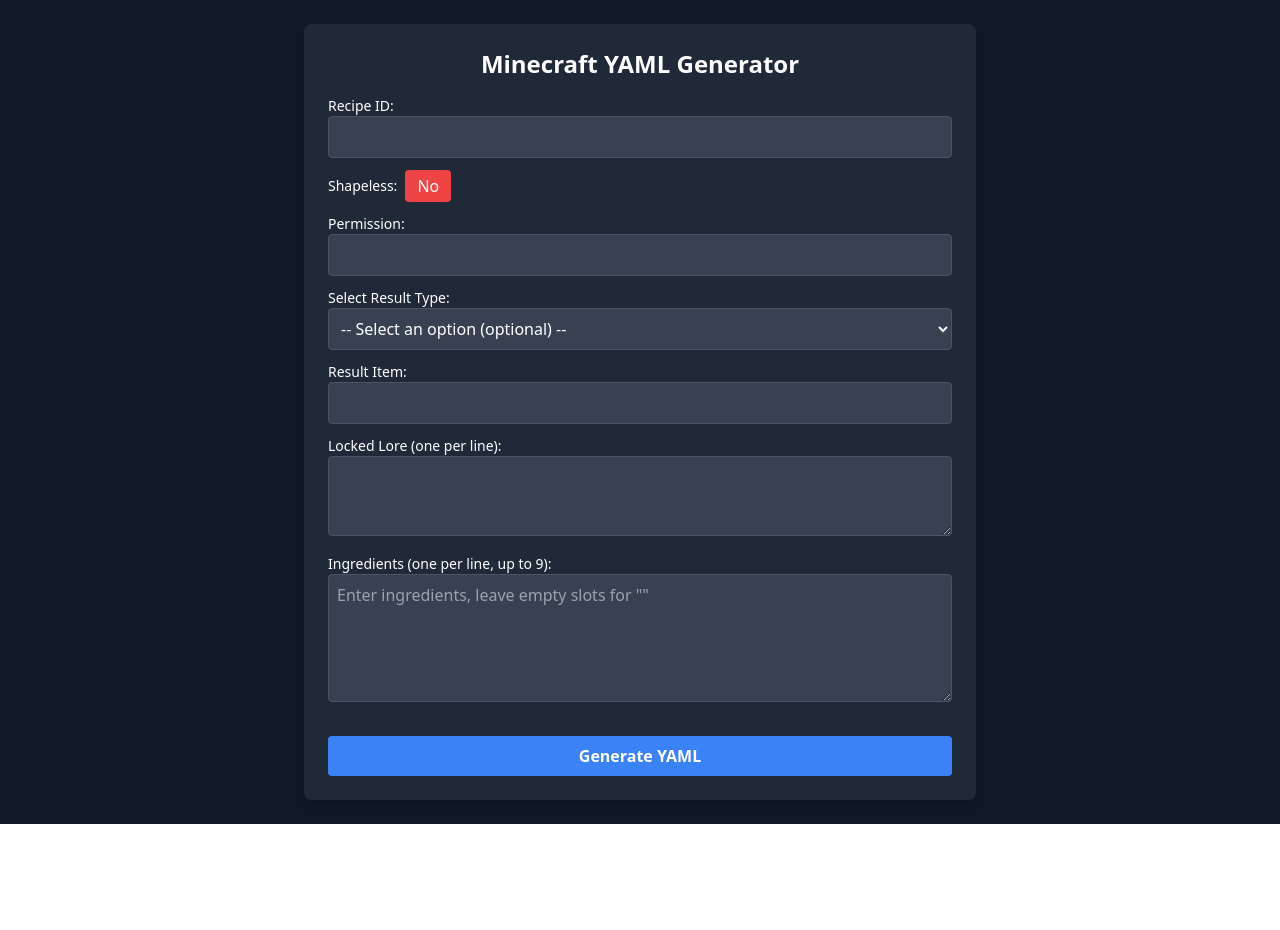
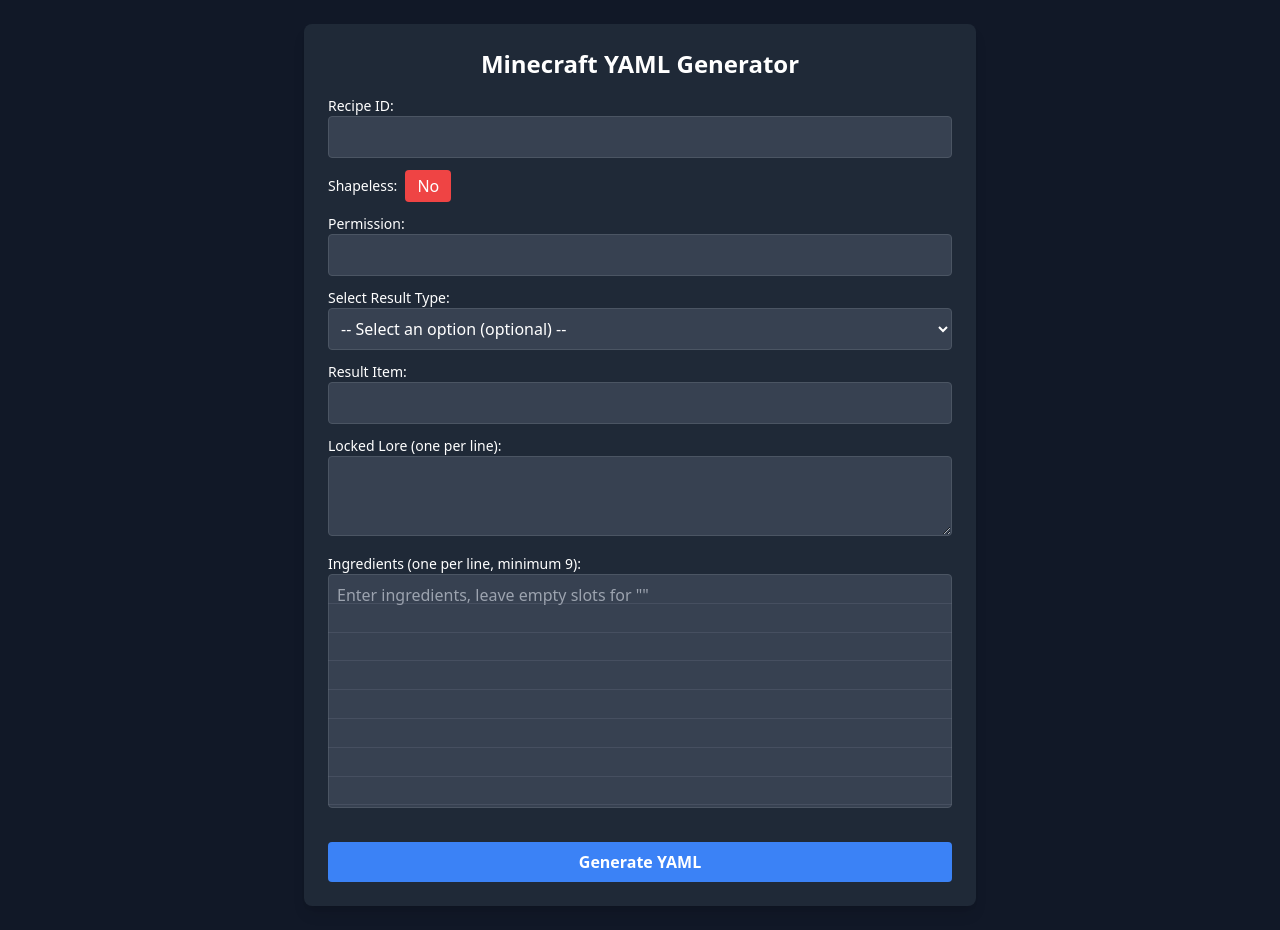
Before and after one commit to joogiebear/auroracrafting, a Next.js app in the folder frontend/: page / in a window 1280 px wide. Before the commit the page ends 824 px from the top, so only its background shows below. Built offline with nearby package versions, Linux system fonts and the light colour scheme.

Commit message:
Update index.tsx

```diff
--- a/frontend/src/pages/index.tsx
+++ b/frontend/src/pages/index.tsx
@@ -134,18 +134,34 @@
         </div>
 
         <div className="mb-3">
-          <label className="block text-sm">Ingredients (one per line, up to 9):</label>
+          <label className="block text-sm">Ingredients (one per line, minimum 9):</label>
+          <div className="relative">
             <textarea
-            className="w-full p-2 rounded bg-gray-700 border border-gray-600 h-32"
+              className="w-full p-2 rounded bg-gray-700 border border-gray-600 h-auto"
+              rows={9} // Default 9 rows, grows dynamically
               value={ingredients}
               onChange={(e) => setIngredients(formatIngredients(e.target.value).join("\n"))}
               placeholder='Enter ingredients, leave empty slots for ""'
               style={{
                 lineHeight: "1.5",
-              whiteSpace: "pre-wrap"
+                whiteSpace: "pre-wrap",
+                overflow: "hidden", // Prevents scrolling
+                resize: "none" // Disables manual resizing
               }}
             />
+            {/* Separator lines for visibility */}
+            <div className="absolute top-0 left-0 w-full h-full pointer-events-none">
+              {[...Array(8)].map((_, index) => (
+                <div
+                  key={index}
+                  className="border-b border-gray-500 opacity-30 w-full absolute"
+                  style={{ top: `${(index + 1) * 1.8}em` }} // Positions the lines
+                ></div>
+              ))}
             </div>
+          </div>
+        </div>
+
 
         <button onClick={handleGenerate} className="w-full p-2 bg-blue-500 hover:bg-blue-600 rounded font-bold mt-4">
           Generate YAML
```
Lines whose indentation alone changed are shown as unchanged.
